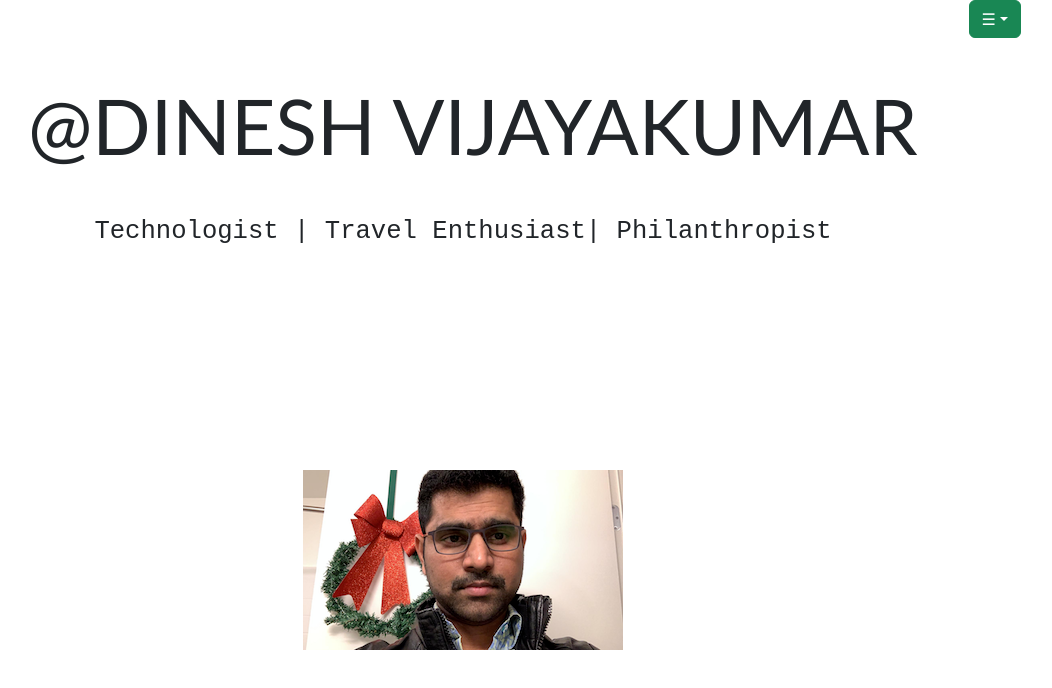
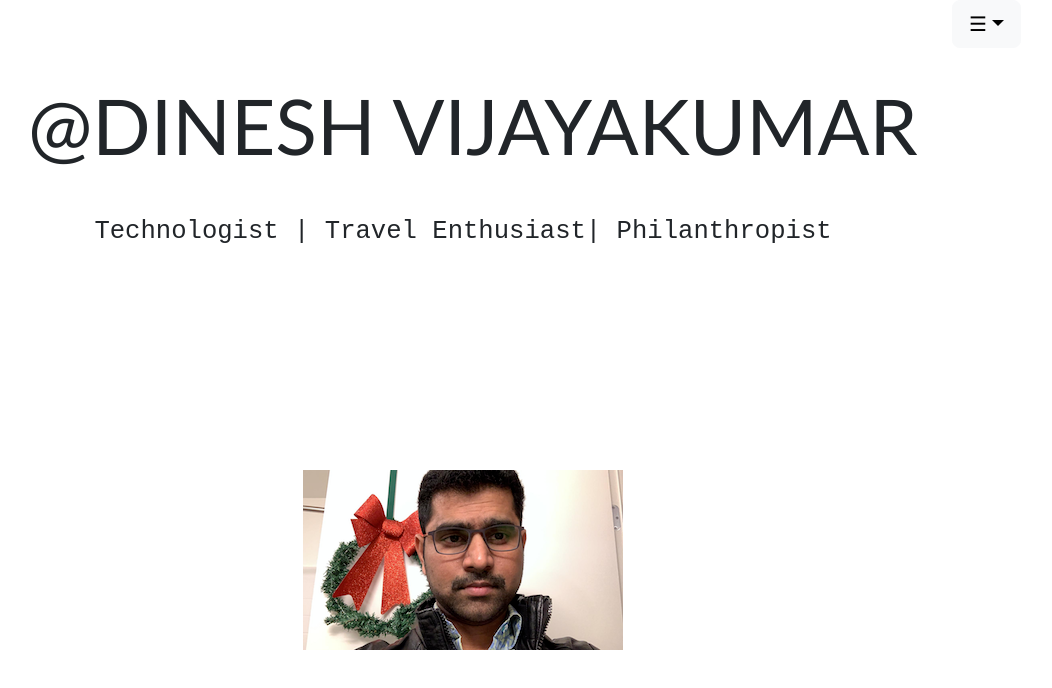
Before and after one commit to busybee1149/busybee1149.github.io, a React (Create React App) app: page / in a window 1280 px wide. Shown: the top 688 px of the page, without its empty margins (177-1229 px from the left). Built offline with nearby package versions, Linux system fonts and the light colour scheme.

Commit message:
Customize nav menu

```diff
--- a/src/index.tsx
+++ b/src/index.tsx
@@ -10,7 +10,7 @@ const Menu = () => (
                 <nav>
                 <div className="menu">
                         <Dropdown data-align="right">
-                            <Dropdown.Toggle variant="success" id="dropdown-basic">
+                            <Dropdown.Toggle variant="light" id="dropdown-basic" size='lg'>
                                 ☰
                             </Dropdown.Toggle>
 
```
